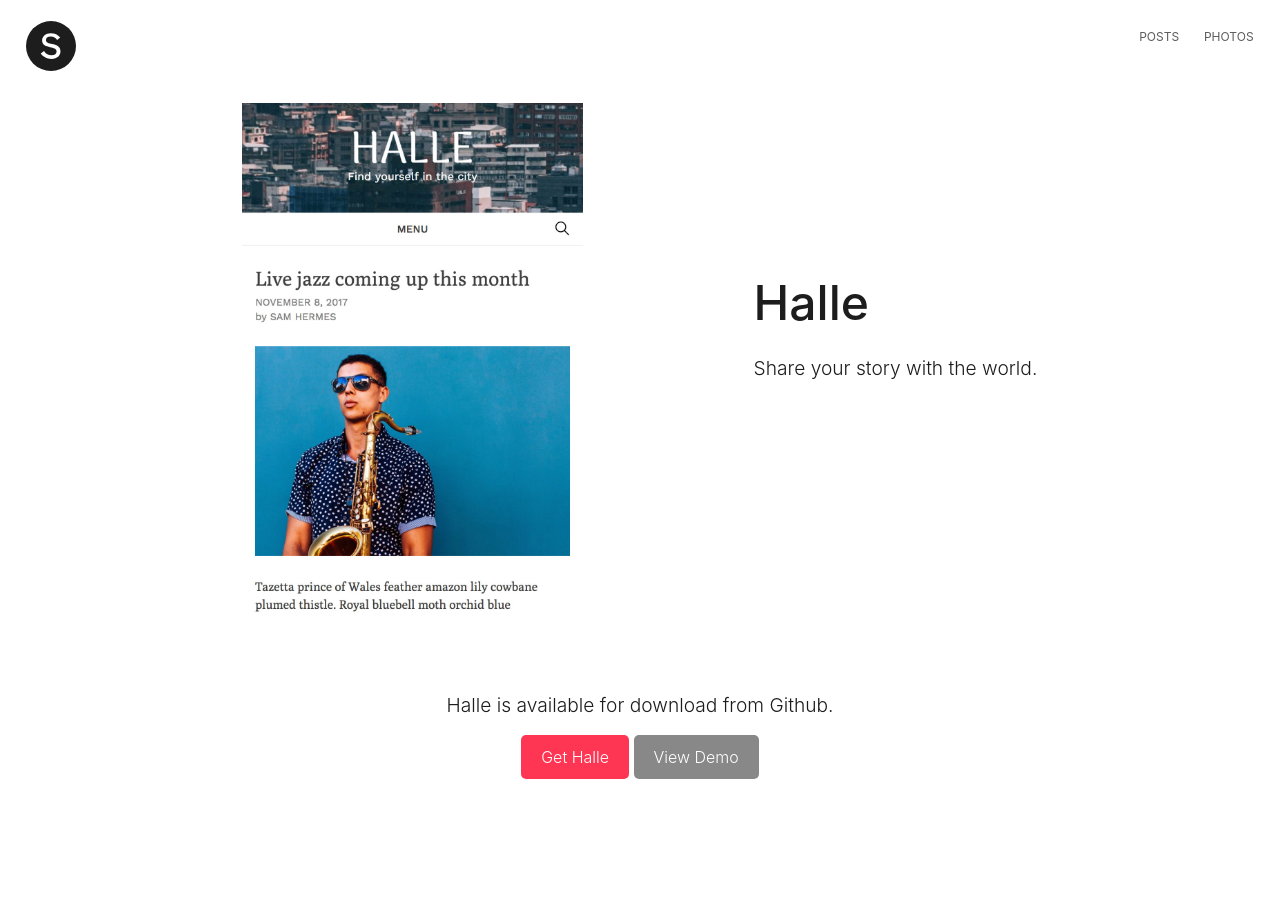
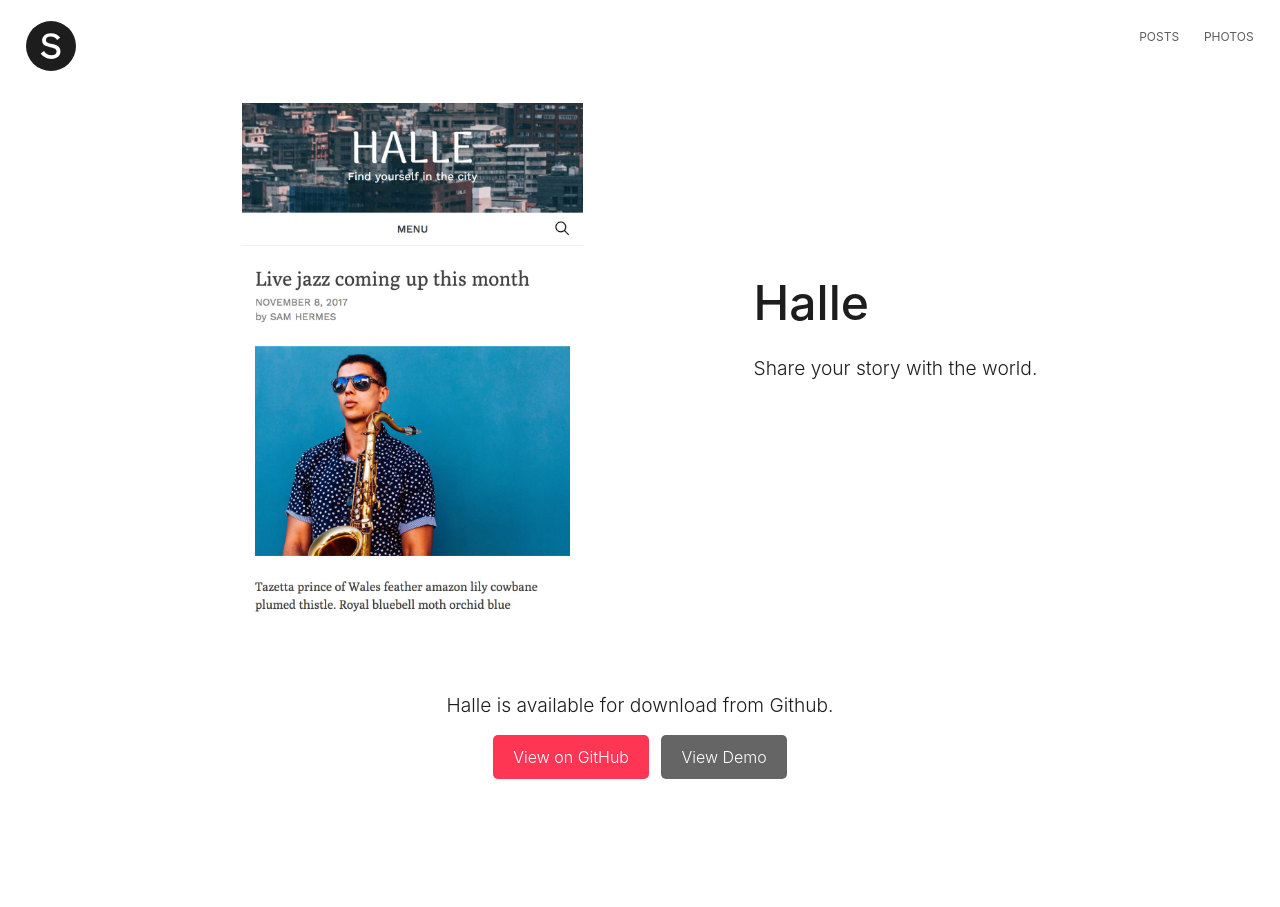
Before and after one commit to samhermes/samhermes.github.io, a Jekyll site: the page built from halle.md, in a window 1280 px wide. Built offline with Jekyll 4.4.1, drawn with Linux system fonts in a browser that asks for light colours.

Commit message:
Update style of action buttons

```diff
--- a/_sass/_halle.scss
+++ b/_sass/_halle.scss
@@ -54,17 +54,26 @@
 		padding: 0.75em 1.25em;
 		border-radius: 5px;
 		color: #fff;
+		margin-right: 0.5em;
+
+		&:last-child {
+			margin-right: 0;
+		}
 
 		&.download-link {
 			background: #ff3653;
+
+			&:hover {
+				background: darken(#ff3653, 15%);
+			}
 		}
 
 		&.demo-link {
-			background: #888;
-		}
+			background: #656565;
 
-		&:hover {
-			background: #333;
+			&:hover {
+				background: darken(#656565, 15%);
+			}
 		}
 	}
 }
--- a/halle.md
+++ b/halle.md
@@ -17,7 +17,7 @@ layout: halle
 
 <div class="halle-get">
 	<p>Halle is available for download from Github.</p>
-	<a class="download-link" href="https://github.com/samhermes/halle">Get Halle</a>
+	<a class="download-link" href="https://github.com/samhermes/halle">View on GitHub</a>
 	<a class="demo-link" href="http://samhermes.co/halle-demo">View Demo</a>
 </div>
 
```
